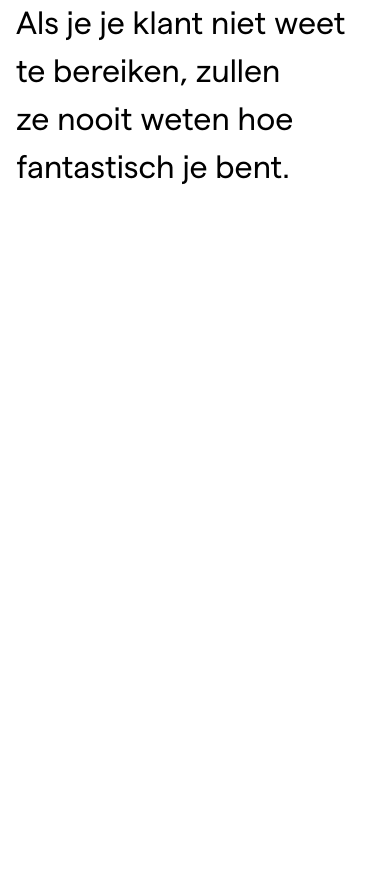
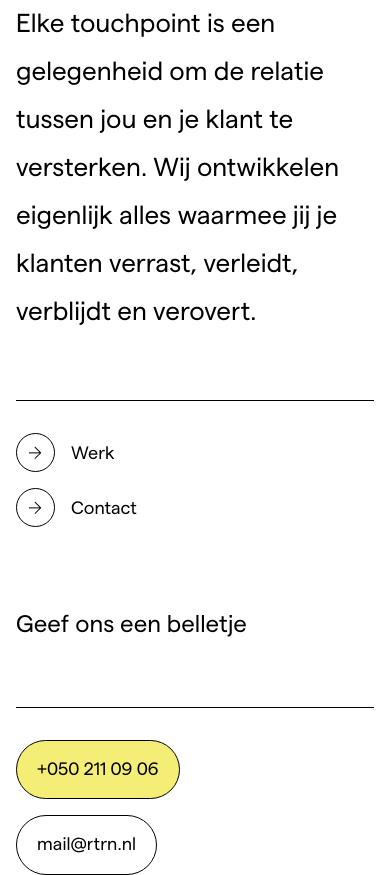
Before and after one commit to Tim-van-Gemert/RTRN-clone, a Next.js app: page / in a window 390 px wide. Before the commit the page ends 844 px from the top, so only its background shows below. Built offline with nearby package versions, Linux system fonts and the light colour scheme.

Commit message:
made paragraph comp responsive

```diff
--- a/src/components/templates/paragraph.js
+++ b/src/components/templates/paragraph.js
@@ -2,15 +2,15 @@
 export default  function Paragraph (props) {
     console.log(props.contentTopRight)
     return (
-        <div className="w-full flex justify-center">
-        <div className={`w-site ${props.inHero && props.contentTopLeft == "" ? 'h-[704px] ' : ''} grid  grid-cols-4`}>
-            <div className={` ${props.inHero ? 'justify-end' : ''}  ${props.size == "p-s" ? 'primary-text' : 'paragraph'} col-span-3 pr-[80px]  flex flex-col gap-6 `}>
-                <div className={` ${props.inHero ? 'w-full' : 'w-[592px]'}`}>
+        <div className="w-full px-[16px] md:px-[40px] flex flex-col xl:flex-row justify-center">
+        <div className={`xl:w-site ${props.inHero && props.contentTopLeft == "" ? 'xl:h-[704px] ' : ''} grid  gap-[64px] xl:gap-[0px] grid-cols-1 xl:grid-cols-4`}>
+            <div className={` ${props.inHero ? 'justify-end' : ''}  ${props.size == "p-s" ? 'primary-text' : 'mp2 xl:paragraph'} xl:col-span-3 xl:pr-[80px] w-full flex flex-col gap-6 `}>
+                <div className={` ${props.inHero ? 'w-full' : 'xl:w-[592px]'}`}>
                 {props.contentTopLeft}
                 {props.contentBottomLeft}
                 </div>
             </div>
-            <div className="secondary-text flex flex-col gap-[16px] col-span-1 pl-[32px] border-l-[1px] border-black  w-full">
+            <div className="secondary-text flex flex-col gap-[16px] col-span-1 pt-[32px] xl:pl-[32px] border-t-[1px] xl:border-l-[1px] border-black  w-full">
                 {props.contentTopRight}
                 {props.contentBottomRight}
             </div>
--- a/src/pages/index.js
+++ b/src/pages/index.js
@@ -12,11 +12,11 @@ export default function Home() {
         image1={'/image1.png'}
         image3={'/image3.png'}
       /> */}
-      <Text
+      {/* <Text
         text={['Als je je klant niet weet te bereiken, zullen', <br></br>, 'ze nooit weten hoe fantastisch je bent.']}
         size={'p'}
-      />
-      {/* <Paragraph
+      /> */}
+      <Paragraph
         inHero={false}
         size={'p-s'}
         contentTopLeft={'Elke touchpoint is een gelegenheid om de relatie tussen jou en je klant te versterken. Wij ontwikkelen eigenlijk alles waarmee jij je klanten verrast, verleidt, verblijdt en verovert.'}
@@ -43,15 +43,15 @@ export default function Home() {
           ]]
         }
       />
-      <Steps />
-      <ImageBlock
+      {/* <Steps /> */}
+      {/* <ImageBlock
         image1={'/image1.png'}
         image3={'/image3.png'}
       />
       <Text
         text={'Klaar voor verandering?'}
         size={'h2'}
-      />
+      /> */}
       <Paragraph
         inHero={false}
         size={'p'}
@@ -80,7 +80,7 @@ export default function Home() {
             </div>
           ]]
         }
-      /> */}
+      />
     </div>
   )
 }
--- a/src/styles/globals.css
+++ b/src/styles/globals.css
@@ -113,3 +113,13 @@ a {
   font-weight: 400;
   line-height: 48px; /* 150% */
 }
+
+.mp2 {
+  color: var(--black, #000);
+  /* Mobile/P2 */
+  font-family: Matter;
+  font-size: 24px;
+  font-style: normal;
+  font-weight: 400;
+  line-height: 36px; /* 150% */
+}
```
